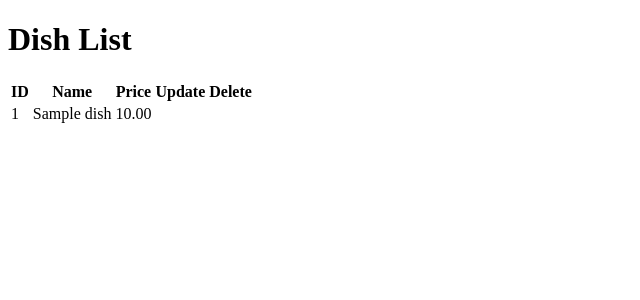
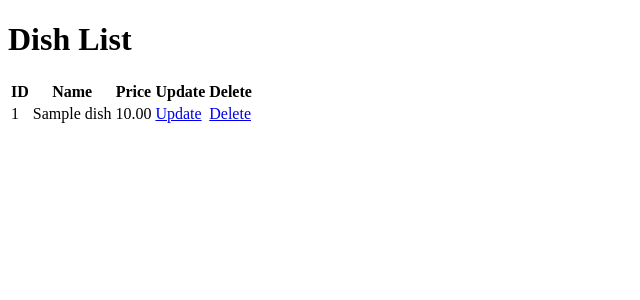
Before and after one commit to oleg-gj/Service-for-the-restaurant-kitchen, a Django app: page /kitchen/dishes/ in a window 1280 px wide. Shown: the top 300 px of the page, without its empty margins (0-640 px from the left). Run offline with Django 5.2, Linux system fonts and the light colour scheme; tables that the repository leaves empty hold one stand-in row (values such as "Sample post").

Commit message:
Uncommented reference to Update & Delete in dish_list.html

```diff
--- a/templates/kitchen/dish_list.html
+++ b/templates/kitchen/dish_list.html
@@ -28,12 +28,12 @@
         <td>
           {{ dish.price }}
         </td>
-{#        <td>#}
-{#          <a href="{% url 'kitchen:dish-update' pk=dish.id %}">Update</a>#}
-{#        </td>#}
-{#        <td>#}
-{#          <a href="{% url 'kitchen:dish-delete' pk=dish.id %}">Delete</a>#}
-{#        </td>#}
+        <td>
+          <a href="{% url 'kitchen:dish-update' pk=dish.id %}">Update</a>
+        </td>
+        <td>
+          <a href="{% url 'kitchen:dish-delete' pk=dish.id %}">Delete</a>
+        </td>
       </tr>
     {% endfor %}
   </table>
```
